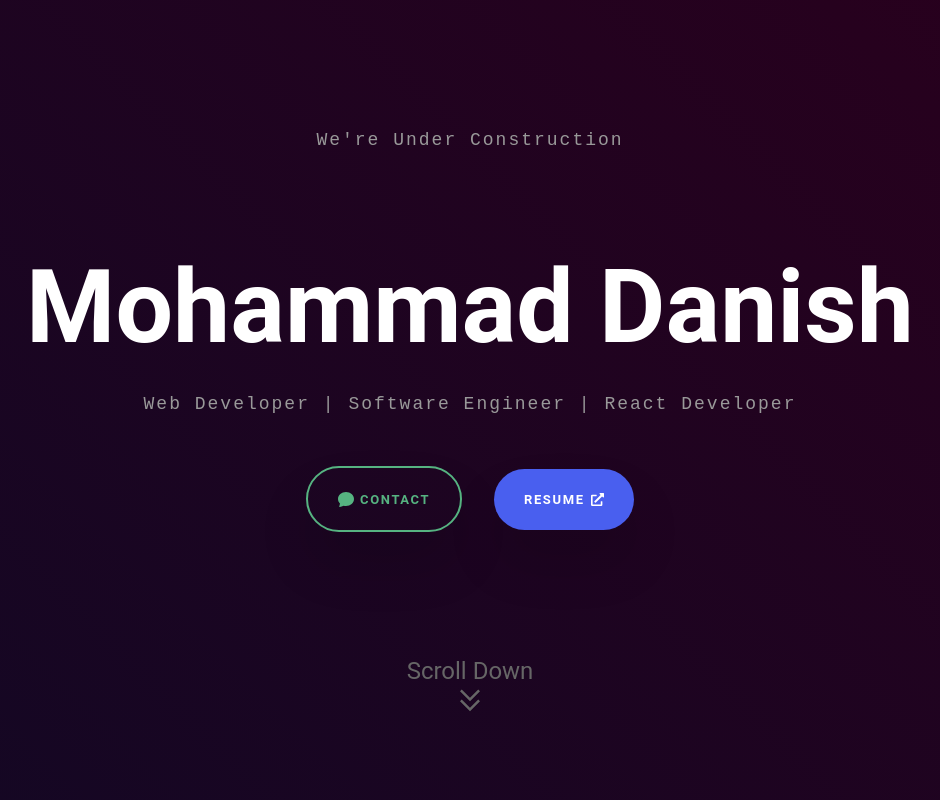
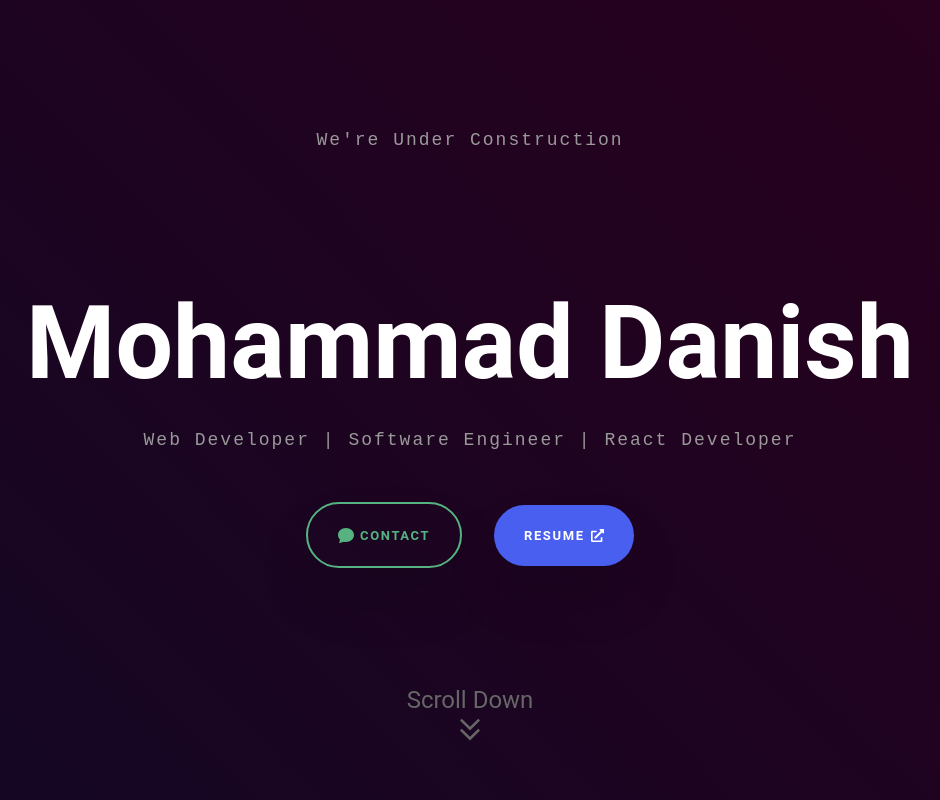
Before and after one commit to MohammadDanishJ/portfolio, a React (Create React App) app: page / in a window 1280 px wide. Shown: the top 800 px of the page, without its empty margins (170-1110 px from the left). Built offline with nearby package versions, Linux system fonts and the light colour scheme.

Commit message:
rewrite scroll icon

```diff
--- a/src/components/LandingSection/index.jsx
+++ b/src/components/LandingSection/index.jsx
@@ -58,11 +58,7 @@ const LandingSection = () => {
           </a>
         </div>
       </div>
-      <div
-        className="fl fl-c fl-d-cl w100"
-        // below translation should be 90px as the margin of the container is removed which is now 50px
-        style={{ fontSize: 24, color: "#666", transform: "translateY(20px)" }}
-      >
+      <div className="fl fl-c fl-d-cl w100 scroll-icon">
         <div className="fl fl-c fl-d-cl oscilate">
           <div>Scroll Down</div>
           <MdArrowBackIosNew
--- a/src/components/LandingSection/styles.css
+++ b/src/components/LandingSection/styles.css
@@ -79,3 +79,12 @@
         padding: 15px 20px;
     }
 }
+
+#home .scroll-icon {
+    position: absolute;
+    bottom: 0;
+    margin-bottom: 40px;
+    animation: oscilate 4s linear infinite;
+    font-size: 24px;
+    color: #666;
+}
```
